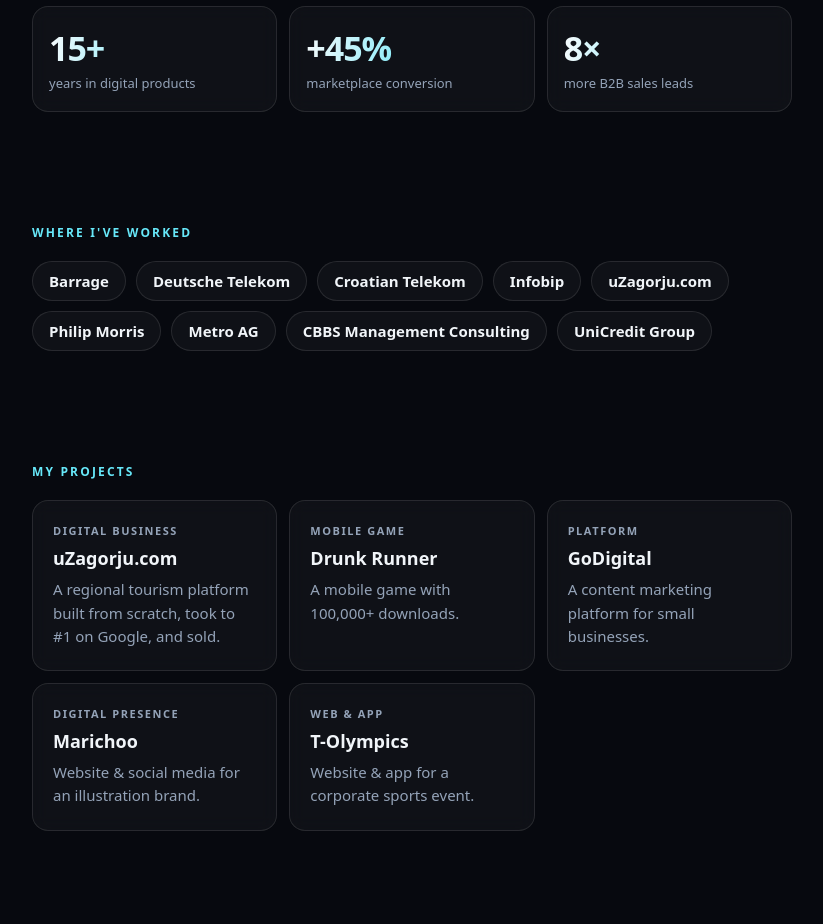
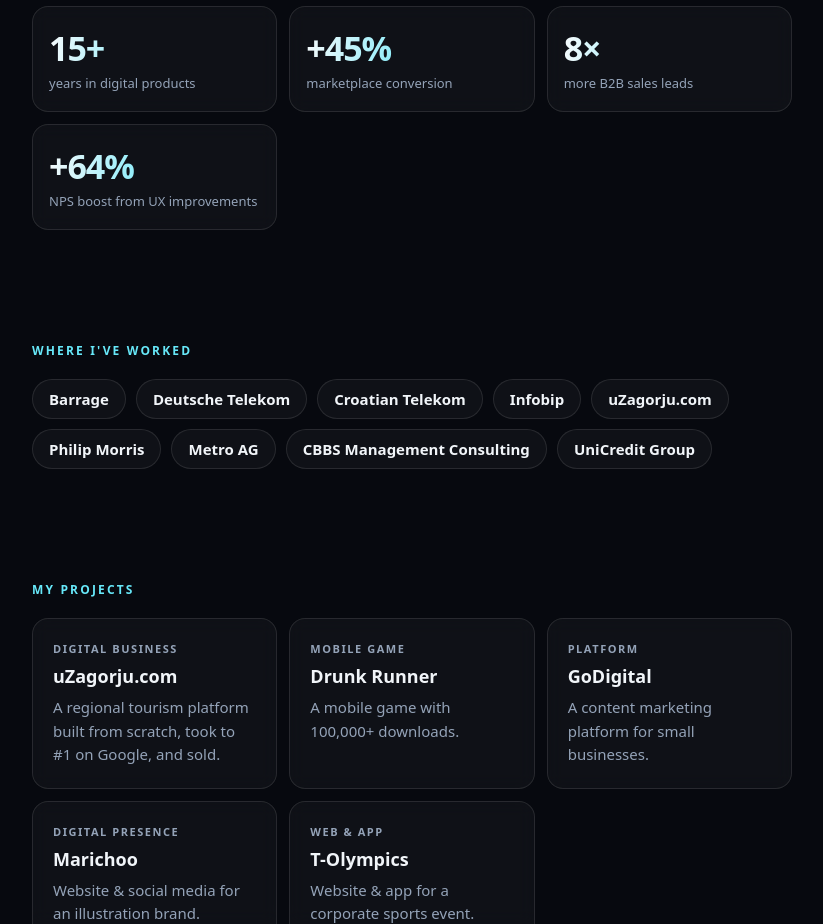
Before and after one commit to railban/tin-banozic-website, a plain HTML site: page index.html in a window 1280 px wide. Shown: the part 1120-2044 px from the top of the page, without its empty margins (228-1051 px from the left). Drawn offline with Linux system fonts and the light colour scheme.

Commit message:
Update index.html
NPS added in achieved metrics

```diff
--- a/index.html
+++ b/index.html
@@ -394,6 +394,7 @@
         <div class="stat"><b>15+</b><span>years in digital products</span></div>
         <div class="stat"><b>+45%</b><span>marketplace conversion</span></div>
         <div class="stat"><b>8×</b><span>more B2B sales leads</span></div>
+        <div class="stat"><b>+64%</b><span>NPS boost from UX improvements</span></div>
       </div>
     </section>
 
```
